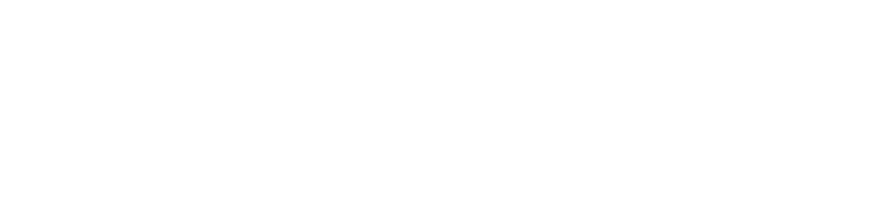
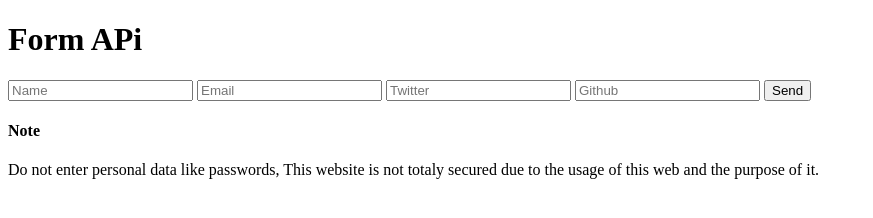
Before and after one commit to MohamedAlDeep/vanilla-api, a plain HTML site: page index.html in a window 1280 px wide. Shown: the whole page, without its empty margins (0-873 px from the left). Drawn offline with Linux system fonts and the light colour scheme.

Commit message:
added html

```diff
--- a/index.html
+++ b/index.html
@@ -7,6 +7,20 @@
   <title>Api app </title>
 </head>
 <body>
+  <h1>Form APi</h1>
+  <form action="">
+    <input type="" placeholder="Name">
+    <input type="" placeholder="Email">
+    <input type="" placeholder="Twitter">
+    <input type="" placeholder="Github">
+  <button>Send</button>
+  </form>
+  <h4>Note</h4>
+  <p>
+    Do not enter personal data like passwords, This website is not
+    totaly secured due to the usage of this web
+    and the purpose of it.
+  </p>
 
   <script src="./app.js"></script>
 </body>
```
